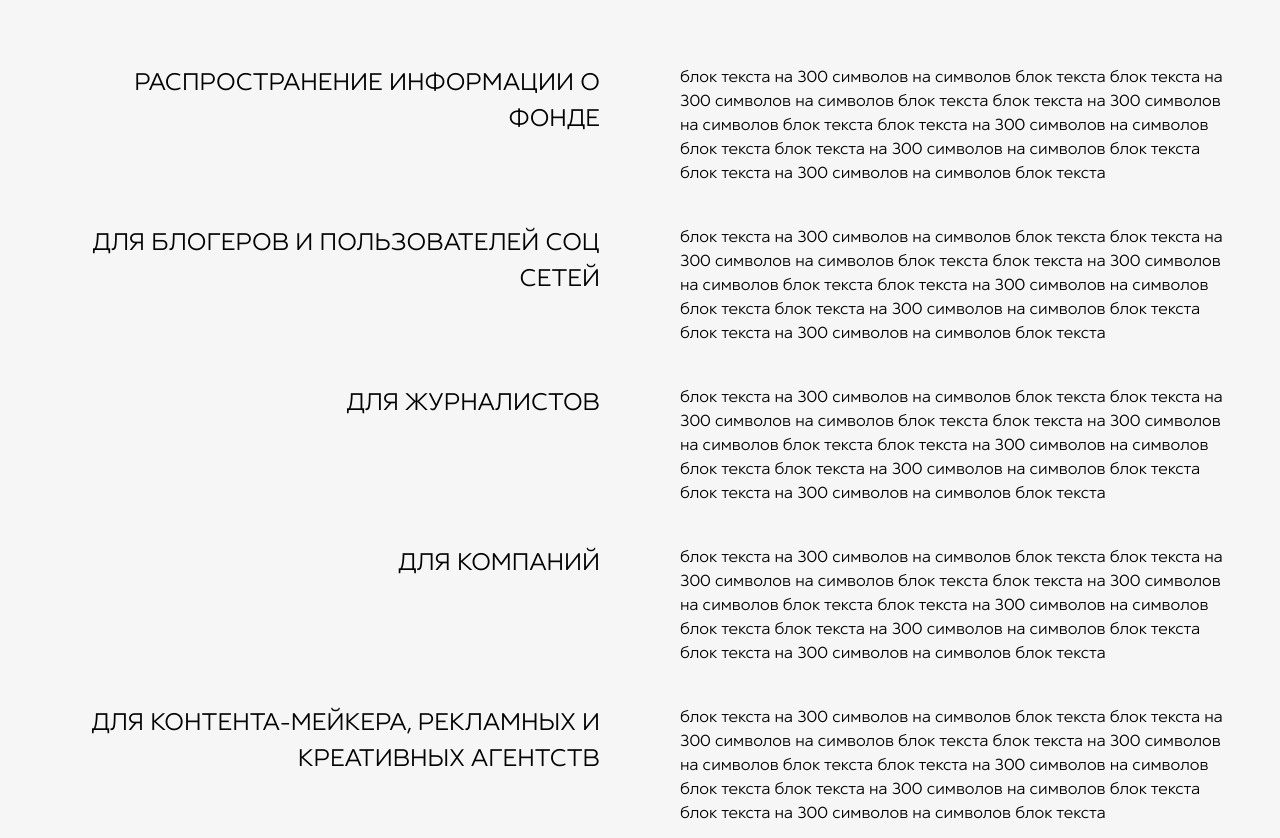
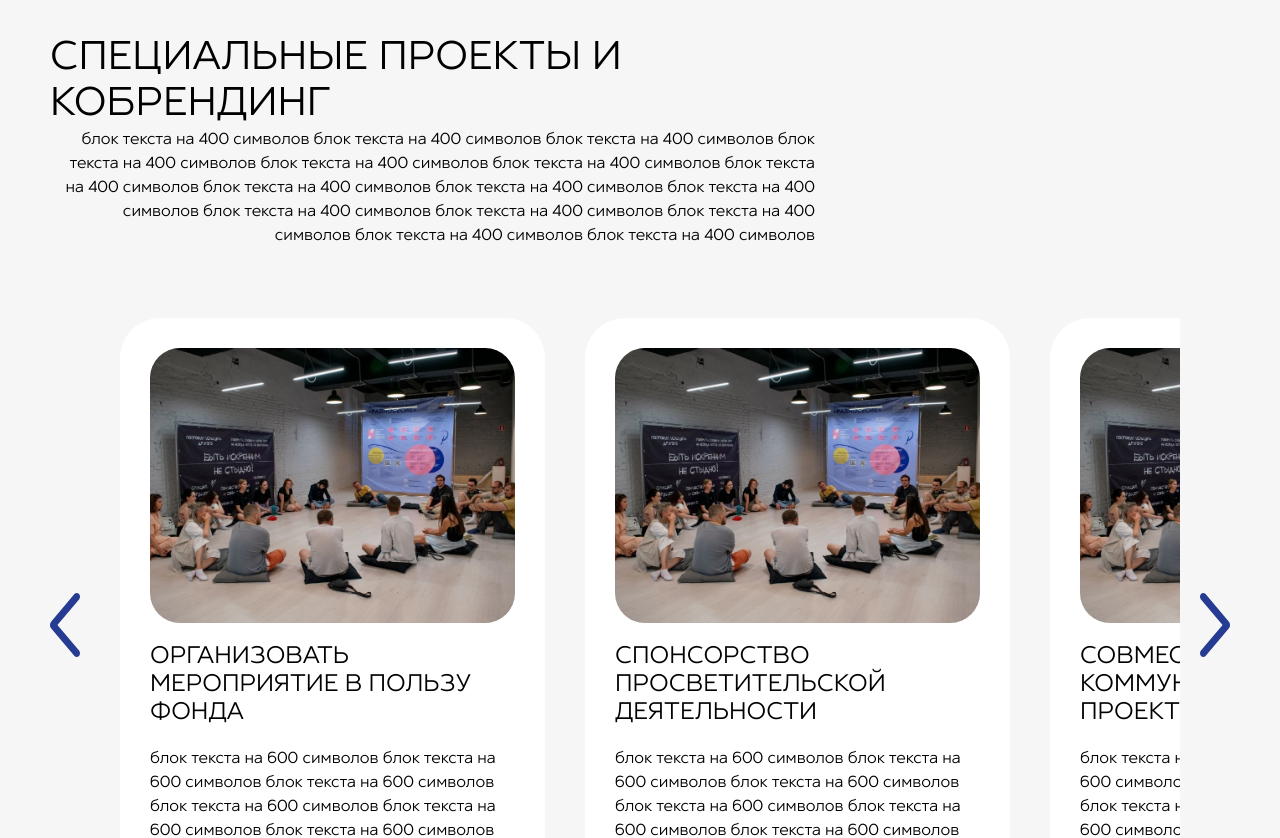
Before and after one commit to thirdmadman/fond-ravnovesie.ru_2023, a Next.js app: page /ways-to-help in a window 1280 px wide. Shown: the part 1522-2360 px from the top of the page. Built offline with nearby package versions, Linux system fonts and the light colour scheme.

Commit message:
feat: add more groups

```diff
--- a/src/components/ways-to-help/SectionBecomePartner.tsx
+++ b/src/components/ways-to-help/SectionBecomePartner.tsx
@@ -30,6 +30,41 @@ const helpWays = [
     imageLink: '/images/ways-to-help/provide-premises-image.png',
     actionLink: '',
   },
+  {
+    id: 4,
+    title: 'организовать мероприятие в пользу фонда',
+    description: dummyText600,
+    imageLink: '/images/ways-to-help/provide-premises-image.png',
+    actionLink: '',
+  },
+  {
+    id: 5,
+    title: 'Спонсорство просветительской деятельности',
+    description: dummyText600,
+    imageLink: '/images/ways-to-help/provide-premises-image.png',
+    actionLink: '',
+  },
+  {
+    id: 6,
+    title: 'Совместный коммуникационный проект',
+    description: dummyText600,
+    imageLink: '/images/ways-to-help/provide-premises-image.png',
+    actionLink: '',
+  },
+  {
+    id: 7,
+    title: 'Помочь фонду pro boho',
+    description: dummyText600,
+    imageLink: '/images/ways-to-help/provide-premises-image.png',
+    actionLink: '',
+  },
+  {
+    id: 8,
+    title: 'Запустить волонтерский фандрайзинг',
+    description: dummyText600,
+    imageLink: '/images/ways-to-help/provide-premises-image.png',
+    actionLink: '',
+  },
 ];
 
 const helpTypeGroups = [
@@ -37,6 +72,16 @@ const helpTypeGroups = [
     title: 'Финансовая помощь',
     description: '',
     helpWays: [{ id: 1 }, { id: 2 }, { id: 3 }],
+  },
+  {
+    title: 'Специальные проекты и кобрендинг',
+    description: dummyText400,
+    helpWays: [{ id: 4 }, { id: 5 }, { id: 6 }],
+  },
+  {
+    title: 'Вовлечение сотрудников',
+    description: dummyText400,
+    helpWays: [{ id: 7 }, { id: 8 }],
   },
 ];
 
@@ -55,8 +100,12 @@ export function SectionBecomePartner() {
       </div>
       <p className="section-become-partner__overall-description">{dummyText400}</p>
       {getHelpTypeGroups().map((helpTypeGroup) => (
-        <div className="section-become-partner__help-type-group" key={helpTypeGroup.title}>
-          <h3>{helpTypeGroup.title}</h3>
+        <div className="section-become-partner__help-type-group help-type-group" key={helpTypeGroup.title}>
+          <div className="help-type-group__heading">
+            <h3>{helpTypeGroup.title}</h3>
+            <div className="help-type-group__heading-description">{helpTypeGroup.description}</div>
+          </div>
+
           {helpTypeGroup?.helpWays.length > 0 && (
             <WaysToHelpCarousel
               slides={
--- a/src/styles/ways-to-help/sectionBecomePartner.scss
+++ b/src/styles/ways-to-help/sectionBecomePartner.scss
@@ -28,4 +28,23 @@
   .section-become-partner__financial-help {
 
   }
+
+  .help-type-group {
+    margin-bottom: 160px;
+    .help-type-group__heading {
+      margin-bottom: 10px;
+      display: flex;
+      justify-content: space-between;
+      flex-wrap: wrap;
+    }
+
+    h3 {
+      width: 600px;
+    }
+
+    .help-type-group__heading-description{
+      max-width: 765px;
+      text-align: right;
+    }
+  }
 }
```
